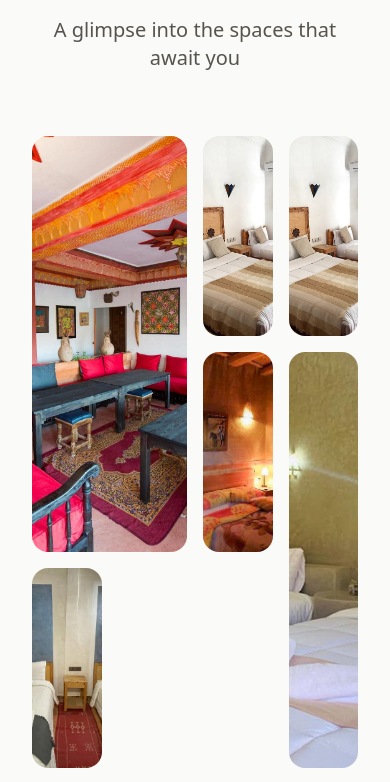
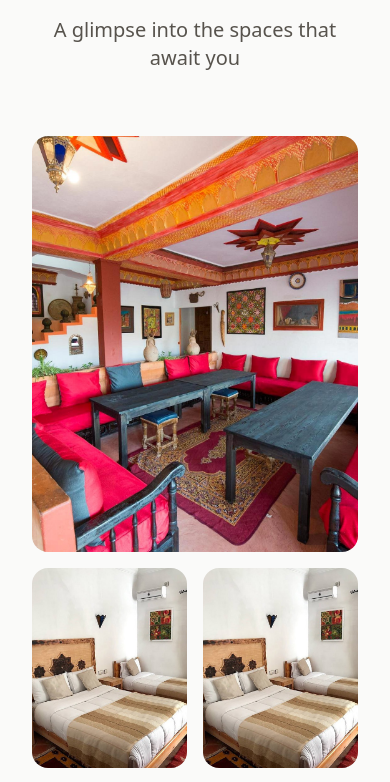
Before and after one commit to pahae-tests/PanoramaDades, a Next.js app: page /rooms in a window 390 px wide. Shown: the part 4342-5124 px from the top of the page. Built offline with nearby package versions, Linux system fonts and the light colour scheme.

Commit message:
Update rooms.jsx

```diff
--- a/src/pages/rooms.jsx
+++ b/src/pages/rooms.jsx
@@ -340,7 +340,7 @@
           </div>
 
           {/* Masonry Grid */}
-          <div className="grid grid-cols-4 gap-4 auto-rows-[200px]">
+          <div className="grid grid-cols-2 md:grid-cols-4 gap-4 auto-rows-[200px]">
             {galleryImages.map((img, index) => (
               <div
                 key={index}
```
